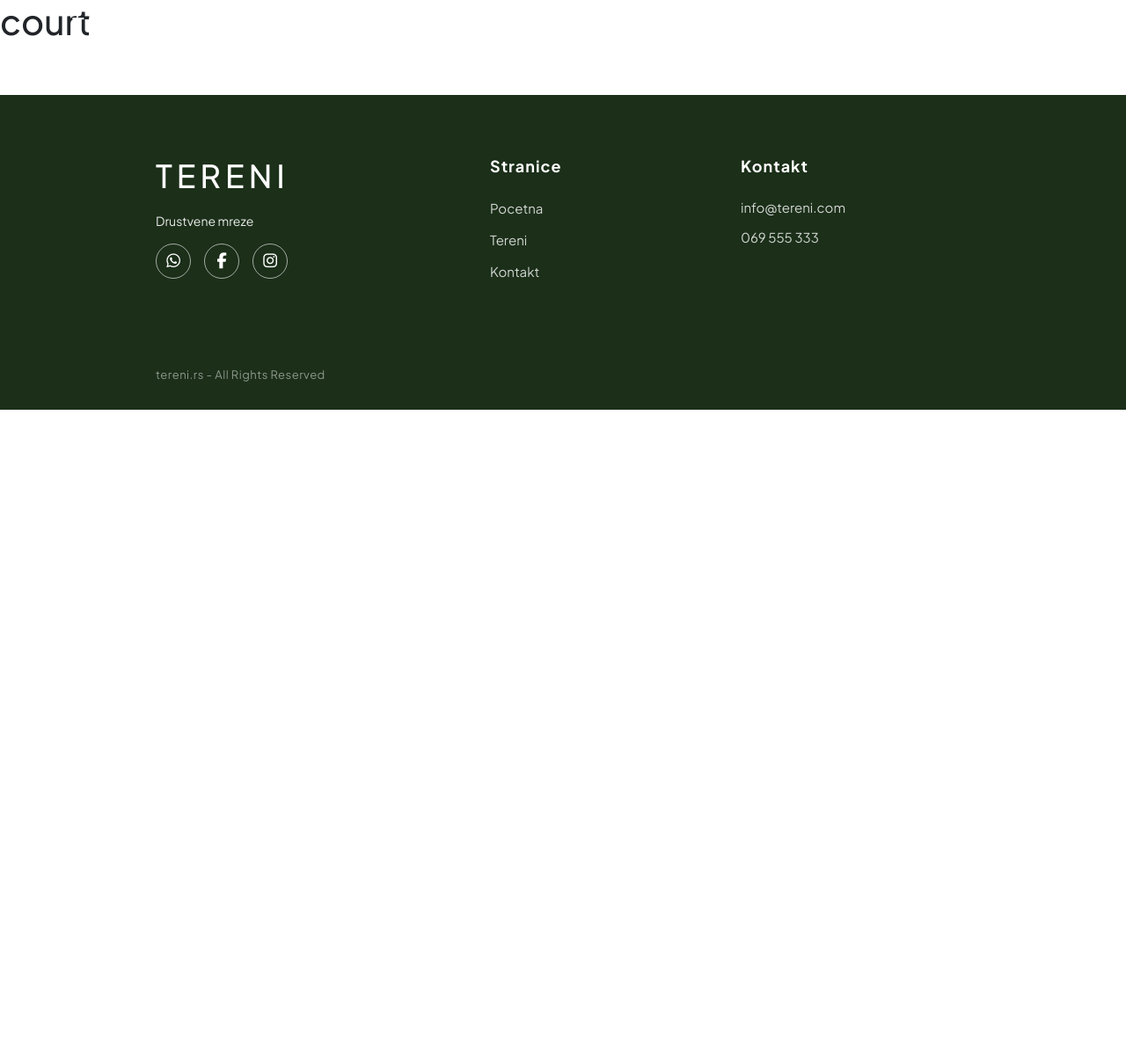
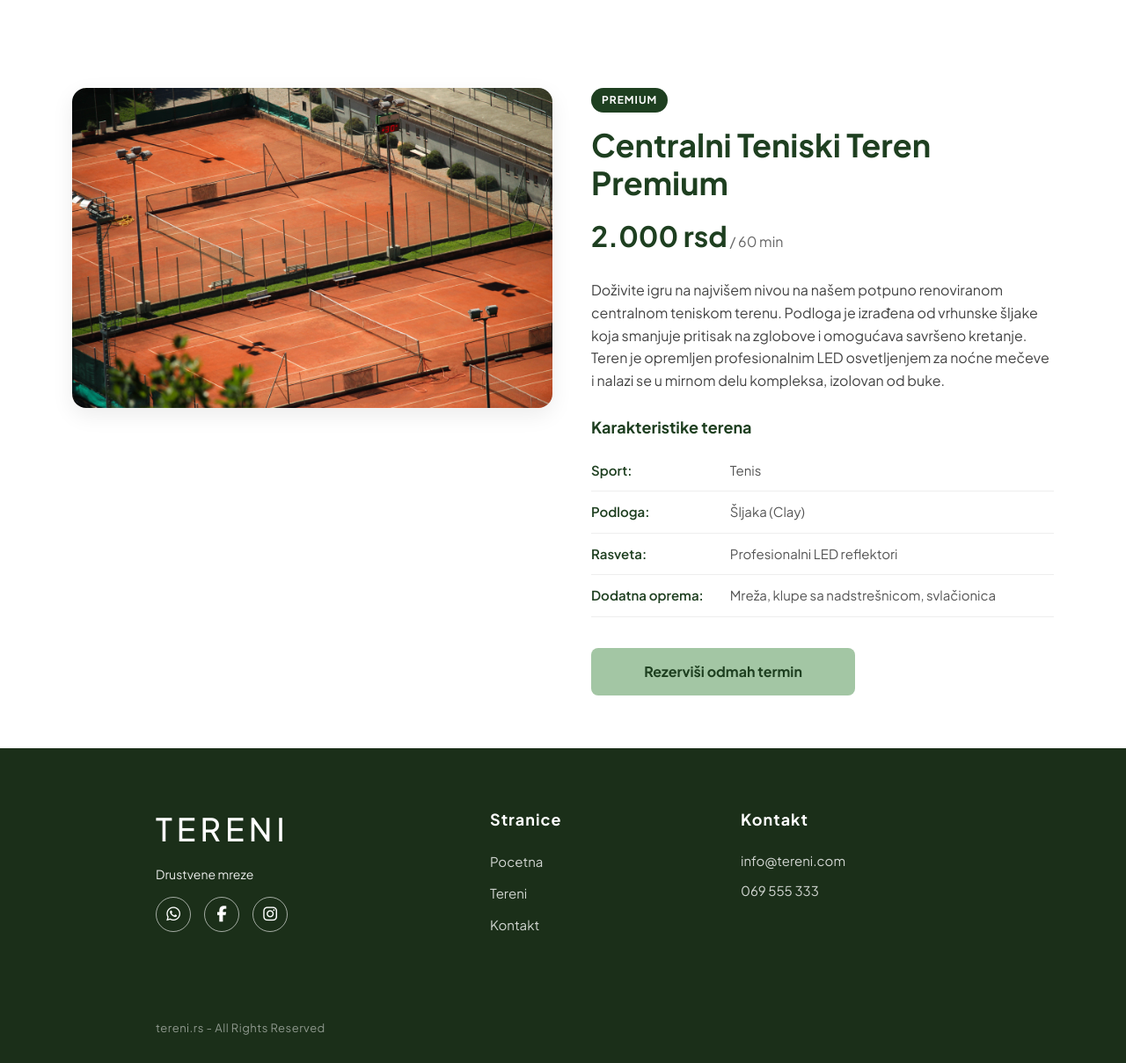
Before and after one commit to bajoPivljanin/sportski_tereni, a PHP site: page /sportski_tereni/court.php in a window 1280 px wide. Shown: the whole page at 88% size. Before the commit the page ends 466 px from the top, so only its background shows below. Run offline with PHP 8.4, Linux system fonts and the light colour scheme; some libraries are stand-ins or nearby versions.

Commit message:
Uradjena stranica za detalje odredjenog terena

```diff
--- a/court.php
+++ b/court.php
@@ -13,7 +13,70 @@ js pisi u script js
 ako poseban js oces da ukljucis ukljuci ga u footer
 ako poseban css oces da ukljucis ukljuci ga u header
 -->
-<h1>court</h1>
+
+
+<main class="court-detail-section">
+    <div class="container">
+        <div class="row align-items-start">
+
+            <div class="col-md-6 mb-4">
+                <div class="court-image-box">
+                    <img src="img/tenniscourt.jpg" alt="Premium Teniski Teren" class="court-display-img">
+                </div>
+            </div>
+
+            <div class="col-md-6">
+                <div class="court-info-box">
+
+                    <span class="court-badge">Premium</span>
+                    <h1 class="court-main-title">Centralni Teniski Teren Premium</h1>
+
+                    <div class="court-price-tag">
+                        <span class="court-price-amount">2.000 rsd</span>
+                        <span class="court-price-unit">/ 60 min</span>
+                    </div>
+
+                    <p class="court-description">
+                        Doživite igru na najvišem nivou na našem potpuno renoviranom centralnom teniskom terenu.
+                        Podloga je izrađena od vrhunske šljake koja smanjuje pritisak na zglobove i omogućava
+                        savršeno kretanje. Teren je opremljen profesionalnim LED osvetljenjem za noćne mečeve
+                        i nalazi se u mirnom delu kompleksa, izolovan od buke.
+                    </p>
+
+                    <div class="court-specification-box">
+                        <h3 class="court-spec-heading">Karakteristike terena</h3>
+                        <table class="court-spec-table">
+                            <tr>
+                                <th>Sport:</th>
+                                <td>Tenis</td>
+                            </tr>
+                            <tr>
+                                <th>Podloga:</th>
+                                <td>Šljaka (Clay)</td>
+                            </tr>
+                            <tr>
+                                <th>Rasveta:</th>
+                                <td>Profesionalni LED reflektori</td>
+                            </tr>
+                            <tr>
+                                <th>Dodatna oprema:</th>
+                                <td>Mreža, klupe sa nadstrešnicom, svlačionica</td>
+                            </tr>
+                        </table>
+                    </div>
+
+                    <button type="button" id="book-court-btn" class="court-action-btn">
+                        Rezerviši odmah termin
+                    </button>
+
+                </div>
+            </div>
+
+        </div>
+    </div>
+</main>
+
+
 <?php
 require_once 'inc/footer.php';
 ?>
--- a/inc/footer.php
+++ b/inc/footer.php
@@ -54,8 +54,3 @@
 <script src="public/js/script.js"></script>
 </body>
 </html>
-
-
-<script src="https://cdn.jsdelivr.net/npm/bootstrap@5.3.0/dist/js/bootstrap.bundle.min.js"></script>
-<script src="public/js/script.js"></script>
-</html>
--- a/inc/header.php
+++ b/inc/header.php
@@ -11,6 +11,7 @@ if (session_status() === PHP_SESSION_NONE) {
     <title>Sports Center</title>
     <link href="https://cdn.jsdelivr.net/npm/bootstrap@5.3.0/dist/css/bootstrap.min.css" rel="stylesheet">
     <link rel="stylesheet" href="public/css/style.css">
+      <link rel="stylesheet" href="public/css/court.css">
     <link rel="preconnect" href="https://fonts.googleapis.com">
     <link rel="preconnect" href="https://fonts.gstatic.com" crossorigin>
     <link href="https://fonts.googleapis.com/css2?family=Plus+Jakarta+Sans:ital,wght@0,200..800;1,200..800&display=swap" rel="stylesheet">
--- /dev/null
+++ b/public/css/court.css
@@ -0,0 +1,133 @@
+.court-detail-section {
+    padding-top: 75pt;
+    background-color: #ffffff;
+}
+
+.court-image-box {
+    border-radius: 16px;
+    overflow: hidden;
+    box-shadow: 0 8px 24px rgba(0, 0, 0, 0.08);
+}
+
+.court-display-img {
+    width: 100%;
+    height: auto;
+    display: block;
+    object-fit: cover;
+}
+
+.court-info-box {
+    padding-left: 20px;
+}
+
+.court-badge {
+    display: inline-block;
+    background-color: #1e3f20;
+    color: #ffffff;
+    font-size: 12px;
+    font-weight: bold;
+    text-transform: uppercase;
+    padding: 5px 12px;
+    border-radius: 20px;
+    margin-bottom: 15px;
+    letter-spacing: 1px;
+}
+
+.court-main-title {
+    color: #1e3f20;
+    font-size: 36px;
+    font-weight: bold;
+    margin-bottom: 15px;
+}
+
+.court-price-tag {
+    margin-bottom: 25px;
+}
+
+.court-price-amount {
+    color: #1e3f20;
+    font-size: 32px;
+    font-weight: bold;
+}
+
+.court-price-unit {
+    color: #666666;
+    font-size: 16px;
+}
+
+.court-description {
+    color: #444444;
+    font-size: 16px;
+    line-height: 1.6;
+    margin-bottom: 30px;
+}
+.court-specification-box {
+    margin-bottom: 35px;
+}
+
+.court-spec-heading {
+    color: #1e3f20;
+    font-size: 18px;
+    font-weight: bold;
+    margin-bottom: 15px;
+}
+
+.court-spec-table {
+    width: 100%;
+    border-collapse: collapse;
+}
+
+.court-spec-table tr {
+    border-bottom: 1px solid #eeeeee;
+}
+
+.court-spec-table th,
+.court-spec-table td {
+    padding: 12px 0;
+    font-size: 15px;
+}
+
+.court-spec-table th {
+    color: #1e3f20;
+    font-weight: 600;
+    width: 30%;
+    text-align: left;
+}
+
+.court-spec-table td {
+    color: #555555;
+}
+
+/* Glavno dugme za rezervaciju */
+.court-action-btn {
+    width: 100%;
+    max-width: 300px;
+    background-color: #a3c6a4;
+    color: #1e3f20;
+    border: none;
+    border-radius: 8px;
+    padding: 15px 30px;
+    font-size: 16px;
+    font-weight: bold;
+    cursor: pointer;
+    transition: background-color 0.2s ease, transform 0.2s ease;
+}
+
+.court-action-btn:hover {
+    background-color: #8db58f;
+    transform: translateY(-2px);
+}
+
+/* Prilagođavanje za telefone */
+@media (max-width: 767.98px) {
+    .court-info-box {
+        padding-left: 0;
+        margin-top: 20px;
+    }
+    .court-main-title {
+        font-size: 28px;
+    }
+    .court-action-btn {
+        max-width: 100%;
+    }
+}
--- a/public/css/style.css
+++ b/public/css/style.css
@@ -1,6 +1,7 @@
 body {
     font-family: "Plus Jakarta Sans", sans-serif;
 }
+
 
 .navbar {
     position: absolute;
```
Also changed, not shown: img/tenniscourt.jpg (added), public/js/script.js (line endings or trailing spaces).
